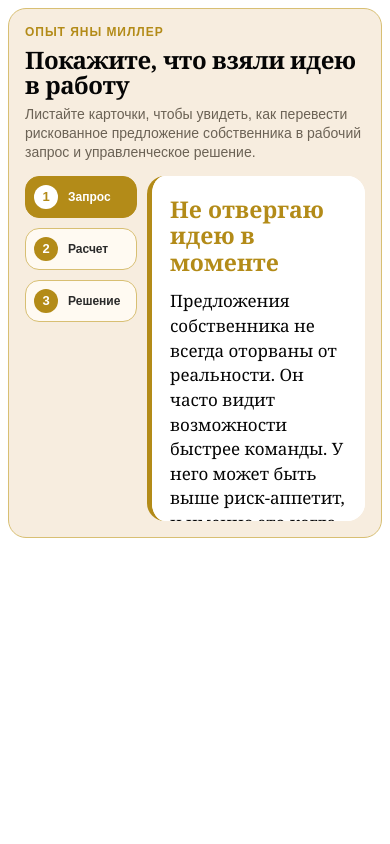
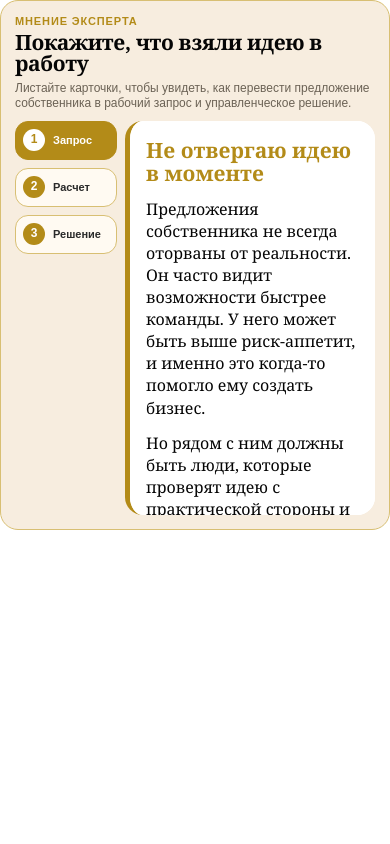
Before and after one commit to pokemonz-design/yana, a plain HTML site: page index.html in a window 390 px wide. Drawn offline with Linux system fonts and the light colour scheme.

Commit message:
Update index.html

```diff
--- a/index.html
+++ b/index.html
@@ -1,15 +1,15 @@
 <section class="fd-side-cards-yana">
   <div class="fd-side-cards-yana__header">
-    <div class="fd-side-cards-yana__label">Опыт Яны Миллер</div>
+    <div class="fd-side-cards-yana__label">Мнение эксперта</div>
     <h2>Покажите, что взяли идею в работу</h2>
-    <p>Листайте карточки, чтобы увидеть, как перевести рискованное предложение собственника в рабочий запрос и управленческое решение.</p>
+    <p>Листайте карточки, чтобы увидеть, как перевести предложение собственника в рабочий запрос и управленческое решение.</p>
   </div>
 
   <input type="radio" name="yana-tabs" id="yana-tab-1" checked>
   <input type="radio" name="yana-tabs" id="yana-tab-2">
   <input type="radio" name="yana-tabs" id="yana-tab-3">
 
-  <div class="fd-side-cards-yana__layout">
+  <div class="fd-side-cards-yana__main">
     <nav class="fd-side-cards-yana__nav">
       <label for="yana-tab-1">
         <span>1</span>
@@ -27,7 +27,7 @@
       </label>
     </nav>
 
-    <div class="fd-side-cards-yana__content">
+    <div class="fd-side-cards-yana__panel">
       <article class="fd-side-cards-yana__card fd-side-cards-yana__card--1">
         <h3>Не отвергаю идею в моменте</h3>
 
@@ -72,8 +72,12 @@
 
         <p>
           В конце записки даю рекомендации: какие варианты можно рассматривать, какие требуют дополнительной
-          юридической экспертизы, а какие лучше не применять. В итоге собственник видит, что команда отработала запрос,
-          и получает оценку своей идеи: не эмоциональный отказ, а управленческое решение.
+          юридической экспертизы, а какие лучше не применять.
+        </p>
+
+        <p>
+          В итоге собственник видит, что команда отработала запрос, и получает оценку своей идеи:
+          не эмоциональный отказ, а управленческое решение.
         </p>
       </article>
     </div>
@@ -81,49 +85,55 @@
 </section>
 
 <style>
+  html,
+  body {
+    margin: 0;
+    padding: 0;
+    overflow: hidden;
+  }
+
+  .fd-side-cards-yana,
+  .fd-side-cards-yana * {
+    box-sizing: border-box;
+  }
+
   .fd-side-cards-yana {
     width: 100%;
     max-width: 980px;
     height: 530px;
-    max-height: 530px;
     margin: 0 auto;
-    padding: 22px;
+    padding: 16px;
     border: 1px solid #d8bf73;
     border-radius: 18px;
     background: #f7eddf;
     color: #050505;
     font-family: Georgia, "Times New Roman", serif;
-    box-sizing: border-box;
     overflow: hidden;
     display: flex;
     flex-direction: column;
   }
 
-  .fd-side-cards-yana * {
-    box-sizing: border-box;
-  }
-
   .fd-side-cards-yana__header {
     flex: 0 0 auto;
-    margin-bottom: 18px;
+    margin-bottom: 12px;
   }
 
   .fd-side-cards-yana__label {
-    margin-bottom: 8px;
+    margin-bottom: 5px;
     color: #b38b18;
     font-family: Arial, sans-serif;
-    font-size: 13px;
+    font-size: 11px;
     font-weight: 700;
     letter-spacing: 0.08em;
     text-transform: uppercase;
   }
 
   .fd-side-cards-yana__header h2 {
-    margin: 0 0 8px;
+    margin: 0 0 6px;
     max-width: 820px;
     color: #050505;
-    font-size: 30px;
-    line-height: 1.05;
+    font-size: 25px;
+    line-height: 1.02;
     font-weight: 700;
     letter-spacing: -0.02em;
   }
@@ -133,44 +143,44 @@
     max-width: 760px;
     color: #6b6255;
     font-family: Arial, sans-serif;
-    font-size: 16px;
-    line-height: 1.35;
+    font-size: 13px;
+    line-height: 1.3;
   }
 
   .fd-side-cards-yana input {
     display: none;
   }
 
-  .fd-side-cards-yana__layout {
+  .fd-side-cards-yana__main {
     flex: 1 1 auto;
     min-height: 0;
     display: grid;
-    grid-template-columns: 135px minmax(0, 1fr);
-    gap: 14px;
+    grid-template-columns: 125px minmax(0, 1fr);
+    gap: 12px;
     align-items: stretch;
+    overflow: hidden;
   }
 
   .fd-side-cards-yana__nav {
     display: flex;
     flex-direction: column;
-    gap: 10px;
+    gap: 8px;
     min-height: 0;
-    overflow: visible;
   }
 
   .fd-side-cards-yana__nav label {
     display: flex;
     align-items: center;
-    gap: 10px;
-    min-height: 46px;
-    padding: 9px 10px;
+    gap: 8px;
+    min-height: 42px;
+    padding: 8px;
     border: 1px solid #d8bf73;
-    border-radius: 14px;
+    border-radius: 13px;
     background: #fffaf2;
     color: #2a2a2a;
     font-family: Arial, sans-serif;
-    font-size: 14px;
-    line-height: 1.2;
+    font-size: 13px;
+    line-height: 1.15;
     cursor: pointer;
     transition: 0.2s ease;
   }
@@ -179,20 +189,21 @@
     display: inline-flex;
     align-items: center;
     justify-content: center;
-    flex: 0 0 28px;
-    width: 28px;
-    height: 28px;
+    flex: 0 0 25px;
+    width: 25px;
+    height: 25px;
     border-radius: 50%;
     background: #b38b18;
     color: #ffffff;
     font-weight: 700;
+    font-size: 13px;
   }
 
   .fd-side-cards-yana__nav label:hover {
     border-color: #b38b18;
   }
 
-  .fd-side-cards-yana__content {
+  .fd-side-cards-yana__panel {
     min-height: 0;
     height: 100%;
     border-left: 5px solid #b38b18;
@@ -204,7 +215,7 @@
   .fd-side-cards-yana__card {
     display: none;
     height: 100%;
-    padding: 24px 30px 28px;
+    padding: 20px 26px 24px;
     background: #ffffff;
     overflow-y: auto;
     overflow-x: hidden;
@@ -231,41 +242,41 @@
   }
 
   .fd-side-cards-yana__card h3 {
-    margin: 0 0 14px;
+    margin: 0 0 12px;
     color: #b38b18;
-    font-size: 27px;
-    line-height: 1.15;
+    font-size: 24px;
+    line-height: 1.12;
     font-weight: 700;
   }
 
   .fd-side-cards-yana__card p {
-    margin: 0 0 16px;
+    margin: 0 0 13px;
     color: #050505;
-    font-size: 20px;
-    line-height: 1.48;
+    font-size: 18px;
+    line-height: 1.42;
   }
 
   .fd-side-cards-yana__card p:last-child {
     margin-bottom: 0;
   }
 
-  #yana-tab-1:checked ~ .fd-side-cards-yana__layout .fd-side-cards-yana__card--1,
-  #yana-tab-2:checked ~ .fd-side-cards-yana__layout .fd-side-cards-yana__card--2,
-  #yana-tab-3:checked ~ .fd-side-cards-yana__layout .fd-side-cards-yana__card--3 {
+  #yana-tab-1:checked ~ .fd-side-cards-yana__main .fd-side-cards-yana__card--1,
+  #yana-tab-2:checked ~ .fd-side-cards-yana__main .fd-side-cards-yana__card--2,
+  #yana-tab-3:checked ~ .fd-side-cards-yana__main .fd-side-cards-yana__card--3 {
     display: block;
   }
 
-  #yana-tab-1:checked ~ .fd-side-cards-yana__layout label[for="yana-tab-1"],
-  #yana-tab-2:checked ~ .fd-side-cards-yana__layout label[for="yana-tab-2"],
-  #yana-tab-3:checked ~ .fd-side-cards-yana__layout label[for="yana-tab-3"] {
+  #yana-tab-1:checked ~ .fd-side-cards-yana__main label[for="yana-tab-1"],
+  #yana-tab-2:checked ~ .fd-side-cards-yana__main label[for="yana-tab-2"],
+  #yana-tab-3:checked ~ .fd-side-cards-yana__main label[for="yana-tab-3"] {
     background: #b38b18;
     color: #ffffff;
     border-color: #b38b18;
   }
 
-  #yana-tab-1:checked ~ .fd-side-cards-yana__layout label[for="yana-tab-1"] span,
-  #yana-tab-2:checked ~ .fd-side-cards-yana__layout label[for="yana-tab-2"] span,
-  #yana-tab-3:checked ~ .fd-side-cards-yana__layout label[for="yana-tab-3"] span {
+  #yana-tab-1:checked ~ .fd-side-cards-yana__main label[for="yana-tab-1"] span,
+  #yana-tab-2:checked ~ .fd-side-cards-yana__main label[for="yana-tab-2"] span,
+  #yana-tab-3:checked ~ .fd-side-cards-yana__main label[for="yana-tab-3"] span {
     background: #ffffff;
     color: #b38b18;
   }
@@ -273,57 +284,51 @@
   @media (max-width: 760px) {
     .fd-side-cards-yana {
       height: 530px;
-      max-height: 530px;
-      padding: 16px;
+      padding: 14px;
     }
 
     .fd-side-cards-yana__header {
-      margin-bottom: 14px;
+      margin-bottom: 10px;
     }
 
-    .fd-side-cards-yana__label {
+    .fd-side-cards-yana__header h2 {
+      font-size: 21px;
+    }
+
+    .fd-side-cards-yana__header p {
+      font-size: 12px;
+      line-height: 1.25;
+    }
+
+    .fd-side-cards-yana__main {
+      grid-template-columns: 102px minmax(0, 1fr);
+      gap: 8px;
+    }
+
+    .fd-side-cards-yana__nav label {
+      min-height: 39px;
+      padding: 7px;
+      font-size: 11px;
+    }
+
+    .fd-side-cards-yana__nav label span {
+      flex: 0 0 22px;
+      width: 22px;
+      height: 22px;
       font-size: 12px;
     }
 
-    .fd-side-cards-yana__header h2 {
-      font-size: 24px;
-      line-height: 1.05;
-    }
-
-    .fd-side-cards-yana__header p {
-      font-size: 14px;
-      line-height: 1.35;
-    }
-
-    .fd-side-cards-yana__layout {
-      grid-template-columns: 112px minmax(0, 1fr);
-      gap: 10px;
-    }
-
-    .fd-side-cards-yana__nav label {
-      min-height: 42px;
-      padding: 8px;
-      font-size: 12px;
-    }
-
-    .fd-side-cards-yana__nav label span {
-      flex: 0 0 24px;
-      width: 24px;
-      height: 24px;
-      font-size: 13px;
-    }
-
     .fd-side-cards-yana__card {
-      padding: 20px 18px 24px;
+      padding: 18px 16px 22px;
     }
 
     .fd-side-cards-yana__card h3 {
-      font-size: 23px;
+      font-size: 21px;
     }
 
     .fd-side-cards-yana__card p {
-      font-size: 17px;
-      line-height: 1.45;
+      font-size: 16px;
+      line-height: 1.38;
     }
   }
 </style>
```
